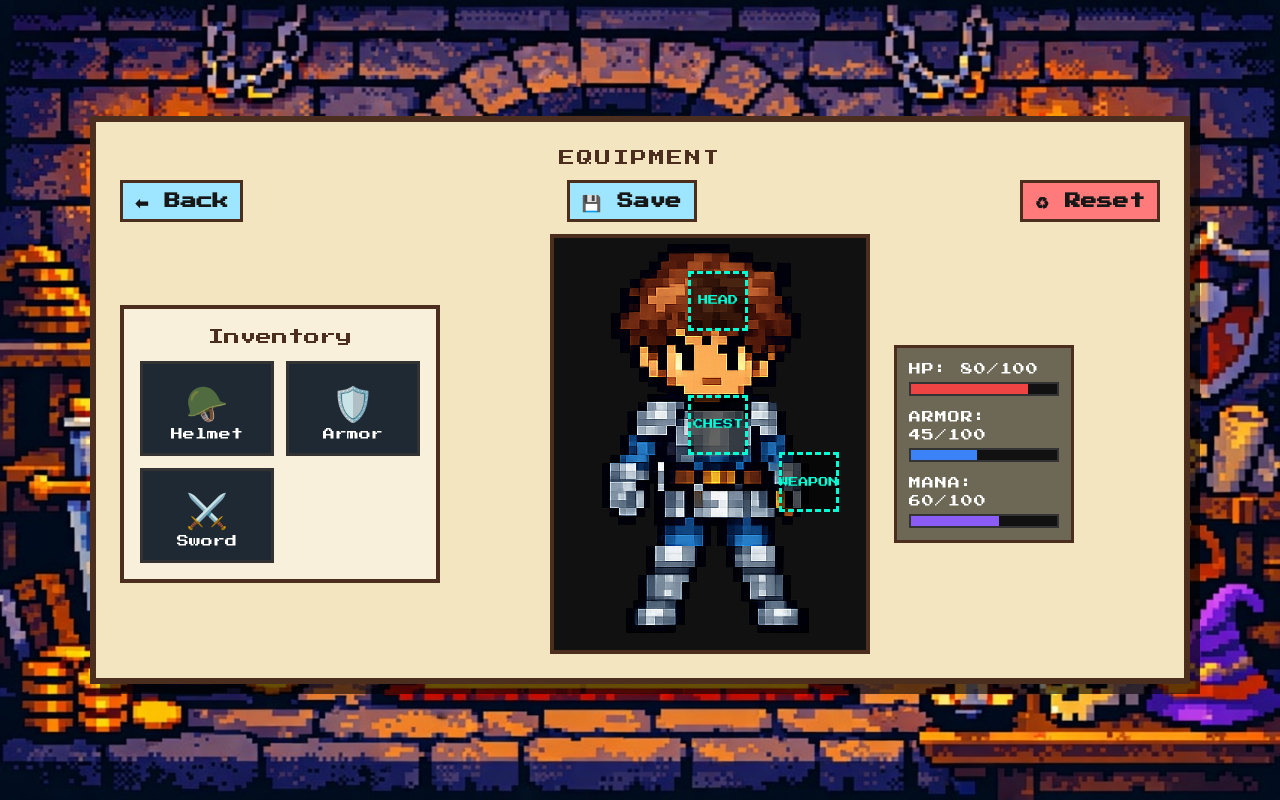
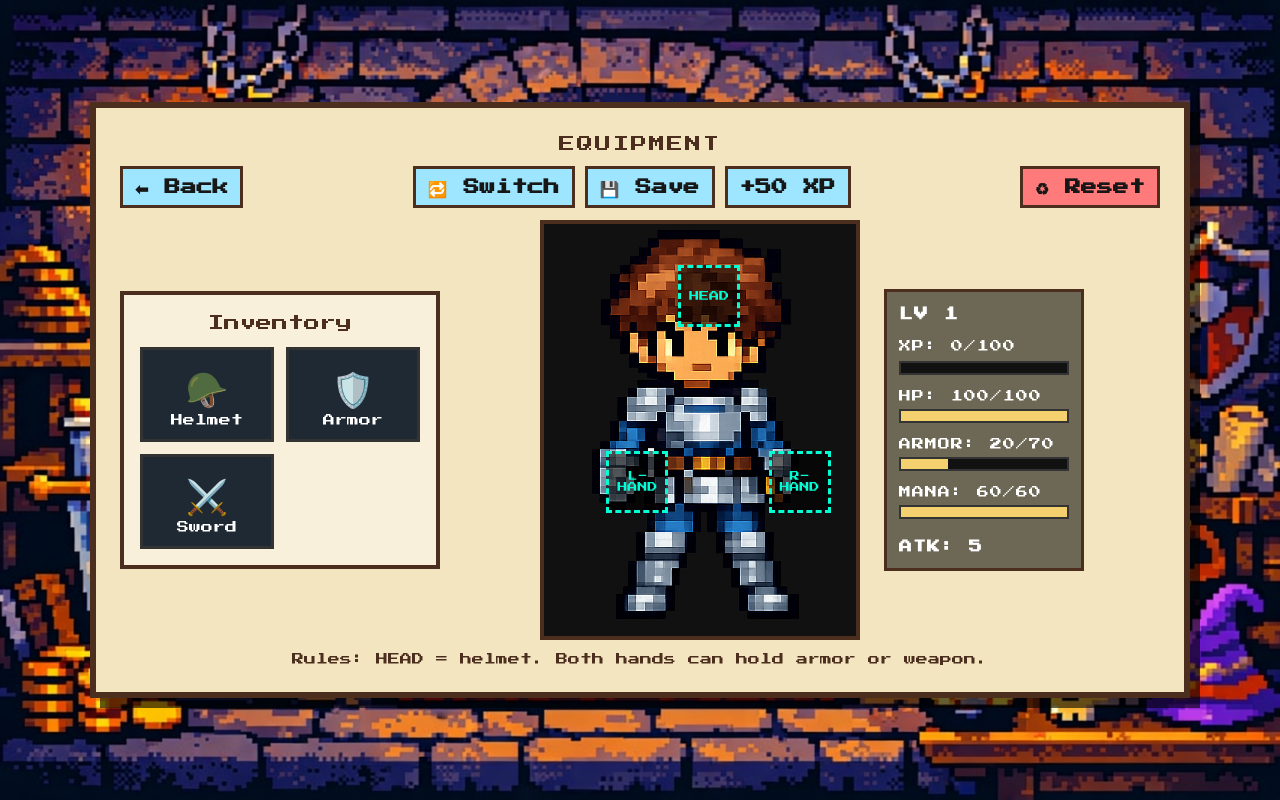
Before and after one commit to Ch3ngK/dungeon-run, a Next.js app in the folder frontend/: page /equipment in a window 1280 px wide. Built offline with nearby package versions, Linux system fonts and the light colour scheme.

Commit message:
changing the character nicer

```diff
--- a/frontend/app/equipment/page.tsx
+++ b/frontend/app/equipment/page.tsx
@@ -1,39 +1,87 @@
 "use client";
-import { useEffect, useState } from "react";
+import { useEffect, useMemo, useState } from "react";
 import "@/app/tooltip.css";
 
-type Slot = "head" | "chest" | "weapon";
+type Slot = "head" | "leftHand" | "rightHand";
+type ItemType = "helmet" | "armor" | "weapon";
 
 type Item = {
   id: string;
   name: string;
   icon: string;
-  armor?: number;
-  damage?: number;
+  type: ItemType;
+  armor?: number;  // adds to ARMOR
+  damage?: number; // adds to ATK
 };
 
 const DEFAULT_ITEMS: Item[] = [
-  { id: "iron helmet", name: "Helmet", icon: "🪖", armor: 5 },
-  { id: "iron armor", name: "Armor", icon: "🛡️", armor: 10 },
-  { id: "iron sword", name: "Sword", icon: "⚔️", damage: 15 },
+  { id: "iron helmet", name: "Helmet", icon: "🪖", type: "helmet", armor: 5 },
+  { id: "iron armor", name: "Armor", icon: "🛡️", type: "armor", armor: 10 },
+  { id: "iron sword", name: "Sword", icon: "⚔️", type: "weapon", damage: 15 },
 ];
 
 const initialSlots: Record<Slot, Item | null> = {
   head: null,
-  chest: null,
-  weapon: null,
+  leftHand: null,
+  rightHand: null,
 };
+
+function xpNeededForNext(level: number) {
+  return level * 100; // change later anytime
+}
 
 export default function EquipmentPage() {
   const [inventory, setInventory] = useState<Item[]>(DEFAULT_ITEMS);
   const [slots, setSlots] = useState<Record<Slot, Item | null>>(initialSlots);
-  const [health, setHealth] = useState(80);
-  const [armor, setArmor] = useState(25);
-  const [mana, setMana] = useState(60);
 
-  const MAX_HEALTH = 100;
-  const MAX_ARMOR = 100;
-  const MAX_MANA = 100;
+  // Gender
+  const [gender, setGender] = useState<"guy" | "girl">("guy");
+
+  // XP / LV (saved, logic can change later)
+  const [level, setLevel] = useState(1);
+  const [xp, setXp] = useState(0);
+
+  /* ---------------- DERIVED STATS ---------------- */
+  const equipped = useMemo(() => Object.values(slots).filter(Boolean) as Item[], [slots]);
+
+  const bonusArmor = useMemo(
+    () => equipped.reduce((sum, it) => sum + (it.armor ?? 0), 0),
+    [equipped]
+  );
+
+  const bonusAtk = useMemo(
+    () => equipped.reduce((sum, it) => sum + (it.damage ?? 0), 0),
+    [equipped]
+  );
+
+  // Base stats by level (easy to change later)
+  const MAX_HEALTH = 100 + (level - 1) * 10;
+  const BASE_ARMOR = 20 + (level - 1) * 3;
+  const MAX_MANA = 60 + (level - 1) * 8;
+  const BASE_ATK = 5 + (level - 1) * 2;
+
+  const currentArmor = BASE_ARMOR + bonusArmor;
+  const currentAtk = BASE_ATK + bonusAtk;
+
+  // (Equipment page) show full bars
+  const healthNow = MAX_HEALTH;
+  const manaNow = MAX_MANA;
+
+  const xpNeed = xpNeededForNext(level);
+  const xpPct = Math.min(100, (xp / xpNeed) * 100);
+
+  function gainXp(amount: number) {
+    let newXp = xp + amount;
+    let newLevel = level;
+
+    while (newXp >= xpNeededForNext(newLevel)) {
+      newXp -= xpNeededForNext(newLevel);
+      newLevel += 1;
+    }
+
+    setXp(newXp);
+    setLevel(newLevel);
+  }
 
   /* ---------------- LOAD SAVE ---------------- */
   useEffect(() => {
@@ -43,13 +91,16 @@ export default function EquipmentPage() {
     const parsed = JSON.parse(saved);
     setInventory(parsed.inventory ?? DEFAULT_ITEMS);
     setSlots(parsed.slots ?? initialSlots);
+    setGender(parsed.gender ?? "guy");
+    setLevel(parsed.level ?? 1);
+    setXp(parsed.xp ?? 0);
   }, []);
 
   /* ---------------- SAVE ---------------- */
   function saveCharacter() {
     localStorage.setItem(
       "character_equipment",
-      JSON.stringify({ inventory, slots })
+      JSON.stringify({ inventory, slots, gender, level, xp })
     );
     alert("Character saved!");
   }
@@ -59,6 +110,9 @@ export default function EquipmentPage() {
     if (!confirm("Reset character?")) return;
     setInventory(DEFAULT_ITEMS);
     setSlots(initialSlots);
+    setGender("guy");
+    setLevel(1);
+    setXp(0);
     localStorage.removeItem("character_equipment");
   }
 
@@ -67,8 +121,23 @@ export default function EquipmentPage() {
     const item = inventory.find((i) => i.id === itemId);
     if (!item) return;
 
+    // Slot rules:
+    // - HEAD only helmet
+    // - BOTH hands can hold armor OR weapon
+    if (slot === "head" && item.type !== "helmet") return;
+    if ((slot === "leftHand" || slot === "rightHand") && item.type === "helmet") return;
+
+    // Remove dragged item from inventory
     setInventory((prev) => prev.filter((i) => i.id !== itemId));
-    setSlots((prev) => ({ ...prev, [slot]: item }));
+
+    // If slot already has an item, put it back to inventory (swap)
+    setSlots((prev) => {
+      const replaced = prev[slot];
+      if (replaced) {
+        setInventory((invPrev) => [...invPrev, replaced]);
+      }
+      return { ...prev, [slot]: item };
+    });
   }
 
   return (
@@ -82,9 +151,25 @@ export default function EquipmentPage() {
             <button style={S.btn} onClick={() => (window.location.href = "/home")}>
               ⬅ Back
             </button>
+
+            <div style={S.topBarMid}>
+              <button
+                style={S.btn}
+                onClick={() => setGender((g) => (g === "guy" ? "girl" : "guy"))}
+              >
+                🔁 Switch
+              </button>
+
               <button style={S.btn} onClick={saveCharacter}>
                 💾 Save
               </button>
+
+              {/* Optional test button; remove anytime */}
+              <button style={S.btn} onClick={() => gainXp(50)}>
+                +50 XP
+              </button>
+            </div>
+
             <button style={{ ...S.btn, background: "#ff7b7b" }} onClick={resetCharacter}>
               ♻ Reset
             </button>
@@ -99,9 +184,7 @@ export default function EquipmentPage() {
                   <div
                     key={item.id}
                     draggable
-                    onDragStart={(e) =>
-                      e.dataTransfer.setData("item", item.id)
-                    }
+                    onDragStart={(e) => e.dataTransfer.setData("item", item.id)}
                     style={S.item}
                     className="tooltip-container"
                   >
@@ -112,8 +195,8 @@ export default function EquipmentPage() {
                     <div className="tooltip">
                       <strong>{item.name}</strong>
                       <div>
-                        {item.armor && `Armor +${item.armor}`}
-                        {item.damage && `Damage +${item.damage}`}
+                        {item.armor != null && `Armor +${item.armor}`}
+                        {item.damage != null && `ATK +${item.damage}`}
                       </div>
                     </div>
                   </div>
@@ -126,24 +209,39 @@ export default function EquipmentPage() {
               <div style={S.characterRow}>
                 <div style={S.characterFrame}>
                   <img
-                    src="/guy.png"
+                    src={gender === "guy" ? "/guy.png" : "/girl.png"}
                     draggable={false}
                     style={S.characterImg}
                   />
 
-                <SlotBox slot="head" top="8%" left="43%" slots={slots} onDrop={onDrop} />
-                <SlotBox slot="chest" top="38%" left="43%" slots={slots} onDrop={onDrop} />
-                <SlotBox slot="weapon" top="52%" left="72%" slots={slots} onDrop={onDrop} />
+                  <SlotBox slot="head" label="HEAD" top="10%" left="43%" slots={slots} onDrop={onDrop} />
+                  <SlotBox slot="leftHand" label="L-HAND" top="55%" left="20%" slots={slots} onDrop={onDrop} />
+                  <SlotBox slot="rightHand" label="R-HAND" top="55%" left="72%" slots={slots} onDrop={onDrop} />
                 </div>
 
                 {/* STATS PANEL */}
                 <div style={S.statsPanel}>
-                <StatBar label="HP" value={80} max={100} color="#ef4444" />
-                <StatBar label="ARMOR" value={45} max={100} color="#3b82f6" />
-                <StatBar label="MANA" value={60} max={100} color="#8b5cf6" />
+                  <div style={S.levelLine}>LV {level}</div>
+
+                  <div style={S.xpWrap}>
+                    <div style={S.statLabel}>XP: {xp}/{xpNeed}</div>
+                    <div style={S.statBarBg}>
+                      <div style={{ ...S.statBarFill, width: `${xpPct}%` }} />
+                    </div>
+                  </div>
+
+                  <StatBar label="HP" value={healthNow} max={MAX_HEALTH} />
+                  <StatBar label="ARMOR" value={currentArmor} max={BASE_ARMOR + 50} />
+                  <StatBar label="MANA" value={manaNow} max={MAX_MANA} />
+
+                  <div style={S.atkLine}>ATK: {currentAtk}</div>
                 </div>
               </div>
             </div>
+          </div>
+
+          <div style={{ marginTop: 10, fontSize: 12, color: "#4b2e1e", textAlign: "center" }}>
+            Rules: HEAD = helmet. Both hands can hold armor or weapon.
           </div>
         </div>
       </div>
@@ -151,16 +249,16 @@ export default function EquipmentPage() {
   );
 }
 
-/* ---------------- SLOT COMPONENT ---------------- */
-
 function SlotBox({
   slot,
+  label,
   slots,
   onDrop,
   top,
   left,
 }: {
   slot: Slot;
+  label: string;
   slots: Record<Slot, Item | null>;
   onDrop: (slot: Slot, itemId: string) => void;
   top: string;
@@ -175,11 +273,7 @@ function SlotBox({
         const id = e.dataTransfer.getData("item");
         if (id) onDrop(slot, id);
       }}
-      style={{
-        ...S.slot,
-        top,
-        left,
-      }}
+      style={{ ...S.slot, top, left }}
     >
       {item ? (
         <div style={{ textAlign: "center" }}>
@@ -187,7 +281,7 @@ function SlotBox({
           <div style={{ fontSize: 10 }}>{item.name}</div>
         </div>
       ) : (
-        slot.toUpperCase()
+        label
       )}
     </div>
   );
@@ -197,12 +291,10 @@ function StatBar({
   label,
   value,
   max,
-  color,
 }: {
   label: string;
   value: number;
   max: number;
-  color: string;
 }) {
   const percent = Math.min(100, (value / max) * 100);
 
@@ -211,22 +303,12 @@ function StatBar({
       <div style={S.statLabel}>
         {label}: {value}/{max}
       </div>
-
       <div style={S.statBarBg}>
-        <div
-          style={{
-            ...S.statBarFill,
-            width: `${percent}%`,
-            background: color,
-          }}
-        />
+        <div style={{ ...S.statBarFill, width: `${percent}%` }} />
       </div>
     </div>
   );
 }
-
-
-/* ---------------- STYLES ---------------- */
 
 const S: Record<string, React.CSSProperties> = {
   bg: {
@@ -263,8 +345,16 @@ const S: Record<string, React.CSSProperties> = {
   topBar: {
     display: "flex",
     justifyContent: "space-between",
+    alignItems: "center",
     gap: 10,
     marginBottom: 12,
+  },
+  topBarMid: {
+    display: "flex",
+    gap: 10,
+    alignItems: "center",
+    justifyContent: "center",
+    flexWrap: "wrap",
   },
   btn: {
     padding: "6px 12px",
@@ -307,6 +397,11 @@ const S: Record<string, React.CSSProperties> = {
   },
 
   characterWrap: { display: "flex", justifyContent: "center" },
+  characterRow: {
+    display: "flex",
+    alignItems: "center",
+    gap: 24,
+  },
   characterFrame: {
     position: "relative",
     width: 320,
@@ -324,8 +419,8 @@ const S: Record<string, React.CSSProperties> = {
 
   slot: {
     position: "absolute",
-    width: 60,
-    height: 60,
+    width: 62,
+    height: 62,
     border: "3px dashed #00ffd5",
     background: "rgba(0,0,0,0.6)",
     color: "#00ffd5",
@@ -334,15 +429,11 @@ const S: Record<string, React.CSSProperties> = {
     alignItems: "center",
     justifyContent: "center",
     textAlign: "center",
-  },
-  characterRow: {
-  display: "flex",
-  alignItems: "center",
-  gap: 24,
+    lineHeight: 1.1,
   },
 
   statsPanel: {
-  width: 180,
+    width: 200,
     padding: 12,
     border: "3px solid #4b2e1e",
     background: "rgba(0,0,0,0.55)",
@@ -352,27 +443,43 @@ statsPanel: {
     gap: 12,
   },
 
+  levelLine: {
+    fontSize: 14,
+    letterSpacing: 1,
+    fontWeight: 700,
+  },
+
+  xpWrap: {
+    display: "flex",
+    flexDirection: "column",
+    gap: 6,
+  },
+
   statRow: {
     display: "flex",
     flexDirection: "column",
     gap: 4,
   },
-
   statLabel: {
     fontSize: 12,
     letterSpacing: 1,
   },
-
   statBarBg: {
     height: 14,
     background: "#111",
     border: "2px solid #333",
     overflow: "hidden",
   },
-
   statBarFill: {
     height: "100%",
     transition: "width 0.25s ease",
+    background: "#f4d06f",
   },
 
+  atkLine: {
+    marginTop: 6,
+    fontSize: 13,
+    fontWeight: 700,
+    letterSpacing: 1,
+  },
 };
--- a/frontend/app/workout/page.tsx
+++ b/frontend/app/workout/page.tsx
@@ -4,6 +4,9 @@ import { useEffect, useMemo, useState } from "react";
 
 type Mode = "strength" | "agility";
 type StrengthLevel = 1 | 2 | 3 | 4 | 5;
+
+const BASE_STR = 10;
+const BASE_AGI = 0;
 
 const STRENGTH_LEVELS: { level: StrengthLevel; name: string; desc: string }[] = [
   { level: 1, name: "Incline Push-up", desc: "+5 STR" },
@@ -16,7 +19,7 @@ const STRENGTH_LEVELS: { level: StrengthLevel; name: string; desc: string }[] =
 const AEROBIC_TYPES = ["Running", "Swimming", "Cycling", "Jump Rope"] as const;
 type AerobicType = (typeof AEROBIC_TYPES)[number];
 
-// simple points rule: 10 min = +1 AGI (adjust however you like)
+// 10 min = +1 AGI
 function agilityPointsFromMinutes(mins: number) {
   return Math.max(0, Math.floor(mins / 10));
 }
@@ -24,27 +27,28 @@ function agilityPointsFromMinutes(mins: number) {
 export default function WorkoutPage() {
   const [mode, setMode] = useState<Mode>("strength");
 
-  // ---- Strength (draft -> confirm) ----
+  // Strength (draft -> confirm)
   const [strengthDraft, setStrengthDraft] = useState<StrengthLevel | null>(null);
   const [strengthConfirmed, setStrengthConfirmed] = useState<StrengthLevel | null>(null);
 
-  // ---- Agility (draft -> confirm) ----
+  // Agility (draft -> confirm)
   const [aerobicDraft, setAerobicDraft] = useState<AerobicType>("Running");
   const [minutesDraft, setMinutesDraft] = useState<number>(20);
-
   const [aerobicConfirmed, setAerobicConfirmed] = useState<{ type: AerobicType; minutes: number } | null>(null);
 
-  // ---- Stats (persisted) ----
-  const [strength, setStrength] = useState<number>(0);
-  const [agility, setAgility] = useState<number>(0);
+  // Stats (persisted)
+  const [strength, setStrength] = useState<number>(BASE_STR);
+  const [agility, setAgility] = useState<number>(BASE_AGI);
 
-  // load stats once
+  // load stats once (with base fallback)
   useEffect(() => {
     const saved = localStorage.getItem("dr_stats");
     if (saved) {
       const parsed = JSON.parse(saved);
-      setStrength(parsed.strength ?? 0);
-      setAgility(parsed.agility ?? 0);
+      setStrength(typeof parsed.strength === "number" ? parsed.strength : BASE_STR);
+      setAgility(typeof parsed.agility === "number" ? parsed.agility : BASE_AGI);
+    } else {
+      localStorage.setItem("dr_stats", JSON.stringify({ strength: BASE_STR, agility: BASE_AGI }));
     }
   }, []);
 
@@ -66,7 +70,7 @@ export default function WorkoutPage() {
   function confirmStrength() {
     if (!strengthDraft) return;
     setStrengthConfirmed(strengthDraft);
-    setStrength((s) => s + 5); // +5 STR per completed strength workout
+    setStrength((s) => s + 5);
   }
 
   function cancelStrength() {
@@ -85,6 +89,19 @@ export default function WorkoutPage() {
     setMinutesDraft(aerobicConfirmed.minutes);
   }
 
+  function resetToBase() {
+    setStrength(BASE_STR);
+    setAgility(BASE_AGI);
+    localStorage.setItem("dr_stats", JSON.stringify({ strength: BASE_STR, agility: BASE_AGI }));
+
+    // (optional) clear selected plans too
+    setStrengthDraft(null);
+    setStrengthConfirmed(null);
+    setAerobicDraft("Running");
+    setMinutesDraft(20);
+    setAerobicConfirmed(null);
+  }
+
   return (
     <main style={S.page}>
       <div style={S.board}>
@@ -92,16 +109,20 @@ export default function WorkoutPage() {
           <h1 style={S.h1}>WORKOUT SELECT</h1>
         </div>
 
-        {/* STATS BAR */}
         <div style={S.statsRow}>
           <div style={S.statChip}>STR: {strength}</div>
           <div style={S.statChip}>AGI: {agility}</div>
+
+          <div style={{ display: "flex", gap: 10 }}>
+            <button style={S.resetBtn} onClick={resetToBase}>
+              RESET
+            </button>
             <button style={S.backBtn} onClick={() => (window.location.href = "/home")}>
               ⬅ HUB
             </button>
           </div>
+        </div>
 
-        {/* MODE TABS */}
         <div style={S.tabs}>
           <button
             style={{ ...S.tab, ...(mode === "strength" ? S.tabActive : null) }}
@@ -117,7 +138,8 @@ export default function WorkoutPage() {
           </button>
         </div>
 
-        {/* CONTENT */}
+        {/* Fixed-size content area so both tabs stay same height */}
+        <div style={S.content}>
           {mode === "strength" ? (
             <>
               <p style={S.subtitle}>Pick a level (L5 Pull-up is hardest). Completing adds +5 STR.</p>
@@ -148,12 +170,12 @@ export default function WorkoutPage() {
                 </button>
               </div>
 
-            {/* YOUR PLAN: empty if nothing confirmed */}
               <div style={S.divider} />
               <h3 style={S.h3}>— Your Plan —</h3>
               {strengthConfirmed ? (
                 <p style={S.planLine}>
-                Strength: LV {strengthConfirmed} ({STRENGTH_LEVELS.find((x) => x.level === strengthConfirmed)?.name})
+                  Strength: LV {strengthConfirmed} (
+                  {STRENGTH_LEVELS.find((x) => x.level === strengthConfirmed)?.name})
                 </p>
               ) : null}
             </>
@@ -166,7 +188,11 @@ export default function WorkoutPage() {
               <div style={S.agilityGrid}>
                 <div>
                   <div style={S.label}>Activity</div>
-                <select style={S.select} value={aerobicDraft} onChange={(e) => setAerobicDraft(e.target.value as AerobicType)}>
+                  <select
+                    style={S.select}
+                    value={aerobicDraft}
+                    onChange={(e) => setAerobicDraft(e.target.value as AerobicType)}
+                  >
                     {AEROBIC_TYPES.map((t) => (
                       <option key={t} value={t}>
                         {t}
@@ -187,9 +213,7 @@ export default function WorkoutPage() {
                   />
                 </div>
 
-              <div style={S.preview}>
-                Gain: +{agilityPointsFromMinutes(minutesDraft)} AGI
-              </div>
+                <div style={S.preview}>Gain: +{agilityPointsFromMinutes(minutesDraft)} AGI</div>
               </div>
 
               <div style={S.actions}>
@@ -211,6 +235,7 @@ export default function WorkoutPage() {
             </>
           )}
         </div>
+      </div>
     </main>
   );
 }
@@ -219,7 +244,7 @@ const S: Record<string, React.CSSProperties> = {
   page: {
     minHeight: "100vh",
     width: "100vw",
-    backgroundImage: "url('/ui/workout-bg.png')", // keep your dungeon bg
+    backgroundImage: "url('/ui/workout-bg.png')",
     backgroundSize: "cover",
     backgroundPosition: "center",
     imageRendering: "pixelated",
@@ -272,6 +297,13 @@ const S: Record<string, React.CSSProperties> = {
     boxShadow: "3px 3px 0 rgba(0,0,0,0.45)",
     cursor: "pointer",
   },
+  resetBtn: {
+    border: "3px solid rgba(70,40,20,0.9)",
+    padding: "8px 10px",
+    background: "#ffd36f",
+    boxShadow: "3px 3px 0 rgba(0,0,0,0.45)",
+    cursor: "pointer",
+  },
   tabs: { display: "grid", gridTemplateColumns: "1fr 1fr", gap: 10, marginBottom: 12 },
   tab: {
     padding: "10px 12px",
@@ -280,11 +312,27 @@ const S: Record<string, React.CSSProperties> = {
     boxShadow: "4px 4px 0 rgba(0,0,0,0.45)",
     cursor: "pointer",
   },
-  tabActive: {
-    background: "rgba(255,255,255,0.35)",
+  tabActive: { background: "rgba(255,255,255,0.35)" },
+
+  content: {
+    minHeight: 520,
+    display: "flex",
+    flexDirection: "column",
+    justifyContent: "flex-start",
   },
+
   subtitle: { margin: "6px 0 12px 0", textAlign: "center", fontSize: 12 },
-  list: { display: "grid", gap: 10, maxWidth: 720, margin: "0 auto" },
+
+  list: {
+    display: "grid",
+    gap: 10,
+    maxWidth: 720,
+    margin: "0 auto",
+    flex: 1,
+    overflowY: "auto",
+    paddingRight: 6,
+  },
+
   levelRow: {
     display: "grid",
     gridTemplateColumns: "90px 1fr 110px",
```
Also changed, not shown: frontend/app/game/dungeon/forest-ruins/page.tsx (added), frontend/app/game/dungeon/ice-temple/page.tsx (added), frontend/app/game/dungeon/lava-cavern/page.tsx (added), frontend/app/game/dungeon/shadow-fortress/page.tsx (added). Lines whose indentation alone changed are shown as unchanged.
